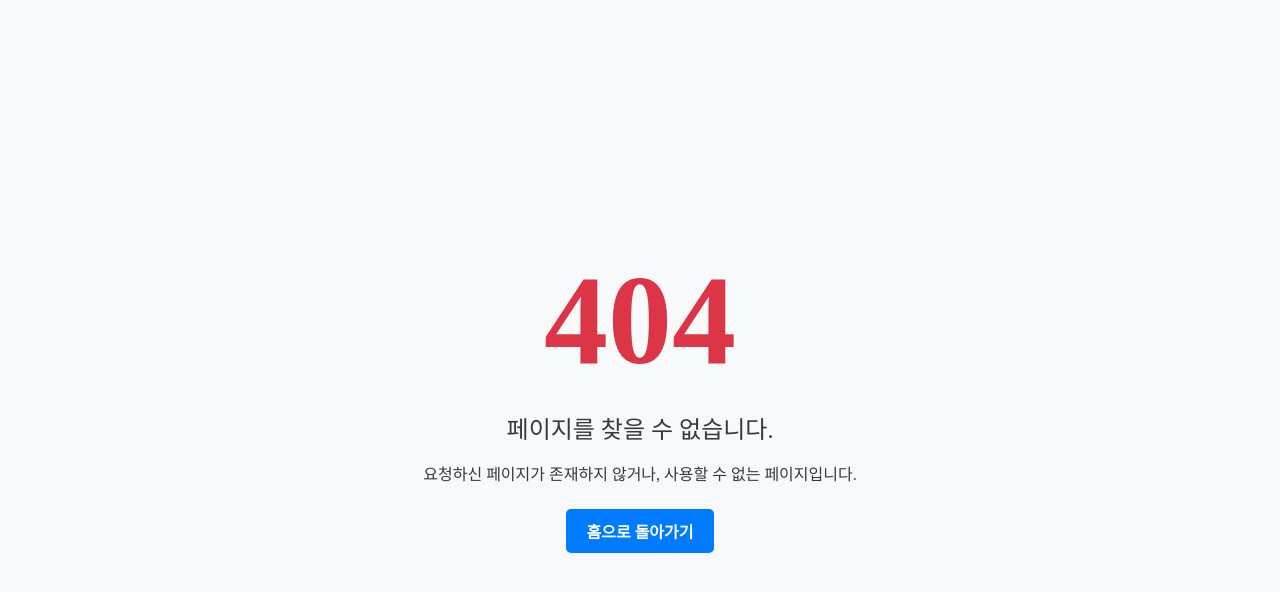
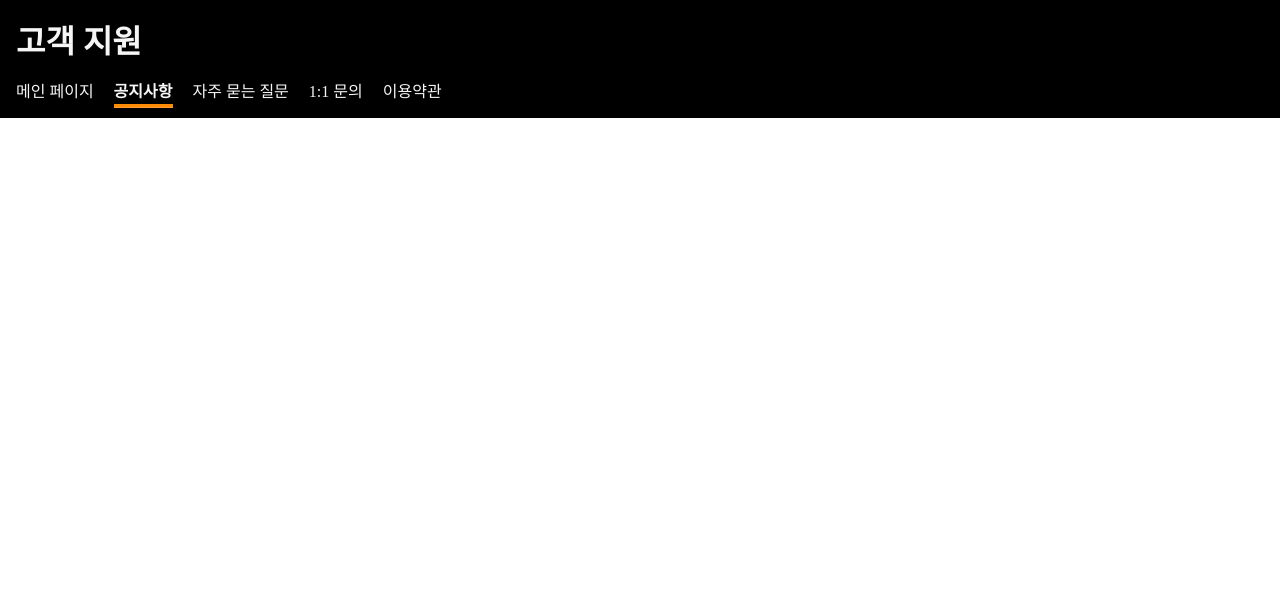
Before and after one commit to Team-Oh-Yes/grow-up-money-web, a React (Vite) app: page /servicecenter/notice in a window 1280 px wide. Before the commit this address had no page. Shown: the top 592 px of the page. Built offline with nearby package versions, Linux system fonts and the light colour scheme; a web font is replaced by a local one.

Commit message:
feat: 메인페이지 연결 및 푸터 연결

```diff
--- a/src/components/common/Serviccenter/EULA.jsx
+++ b/src/components/common/Serviccenter/EULA.jsx
@@ -87,7 +87,18 @@ function EULA() {
                     </p>
                 </div>
             </main>
-
+            <div className="footer">
+                <h2>GROW UP MONEY</h2>
+                <hr></hr>
+                <p className="D">
+                <a href="/servicecenter/eula" target="_blank" rel="noopener noreferrer">이용약관</a> |
+                <a href="/no-terms" target="_blank" rel="noopener noreferrer"> 무이용약관</a> |
+                <a href="/privacy" target="_blank" rel="noopener noreferrer"> 개인정보처리방침</a> |
+                <a href="/policy" target="_blank" rel="noopener noreferrer"> 책임준수정책</a>
+                </p>
+                <p>대구광역시 달성군 구지면 창리로11길 93</p>
+                <p>© Oh! YeeSi | GROW UP MONEY</p>
+            </div>
         </div>
 
     );
--- /dev/null
+++ b/src/components/common/Serviccenter/notice.jsx
@@ -0,0 +1,24 @@
+import React from "react";
+import '../../css/Serviccenter/Announcement.css';
+
+function Announcement() {
+    return (
+        <div>
+            <header className="menuBar">
+                <h1>고객 지원</h1>
+                <nav className="menuNav">
+                    <ul>
+                        <li><a href="/">메인 페이지</a></li>
+                        <li><a href="/servicecenter/notice" className="active">공지사항</a></li>
+                        <li><a href="/servicecenter/faq">자주 묻는 질문</a></li>
+                        <li><a href="/servicecenter/qna">1:1 문의</a></li>
+                        <li><a href="/servicecenter/eula">이용약관</a></li>
+                    </ul>
+                </nav>
+            </header>
+
+        </div>
+    );
+}
+
+export default Announcement;
--- a/src/components/common/maincomponents/Firstmainpages.jsx
+++ b/src/components/common/maincomponents/Firstmainpages.jsx
@@ -344,7 +344,7 @@ function Navbar({setLogin}) {
         <button className="Topbutton">프로그램 정보</button>
         <button className="Topbutton">미디어</button>
         <button className="Topbutton">소식</button>
-        <button className="Topbutton">고객지원</button>
+        <button className="Topbutton" onClick={()=> window.location.href="/servicecenter/notice"}>고객 지원</button>
         <button className="Topbutton">소셜미디어</button>
       </NavMenu>
       <UserMenu>
--- a/src/components/common/maincomponents/Thirdmainpages.jsx
+++ b/src/components/common/maincomponents/Thirdmainpages.jsx
@@ -76,7 +76,7 @@ function ThirdMainPages() {
         <h2>GROW UP MONEY</h2>
         <hr></hr>
         <p className="D">
-          <a href="/terms" target="_blank" rel="noopener noreferrer">이용약관</a> |
+          <a href="/servicecenter/eula" target="_blank" rel="noopener noreferrer">이용약관</a> |
           <a href="/no-terms" target="_blank" rel="noopener noreferrer"> 무이용약관</a> |
           <a href="/privacy" target="_blank" rel="noopener noreferrer"> 개인정보처리방침</a> |
           <a href="/policy" target="_blank" rel="noopener noreferrer"> 책임준수정책</a>
--- a/src/router.jsx
+++ b/src/router.jsx
@@ -3,6 +3,7 @@ import Mainpages from "./components/Add/Mainpages";
 import Error from "./error/Error";
 import Planpages from "./components/common/plancomponents/Planpages";
 import EULA from "./components/common/Serviccenter/EULA";
+import Notice from "./components/common/Serviccenter/Notice";
 const router = createBrowserRouter([
   {
     path: "/",
@@ -10,13 +11,18 @@ const router = createBrowserRouter([
     errorElement: <Error />,
   },
   {
-    path: "/eula",
+    path: "/servicecenter/eula",
     element: <EULA />,
     errorElement: <Error />
   },
   {path:"/plan",
     element :<Planpages />,
     errorElement: <Error />
+  },
+  {
+    path: "/servicecenter/notice",
+    element: <Notice />,
+    errorElement: <Error />
   }
 ]);
 export default router;
```
Also changed, not shown: src/components/css/Serviccenter/Announcement.css (added).
